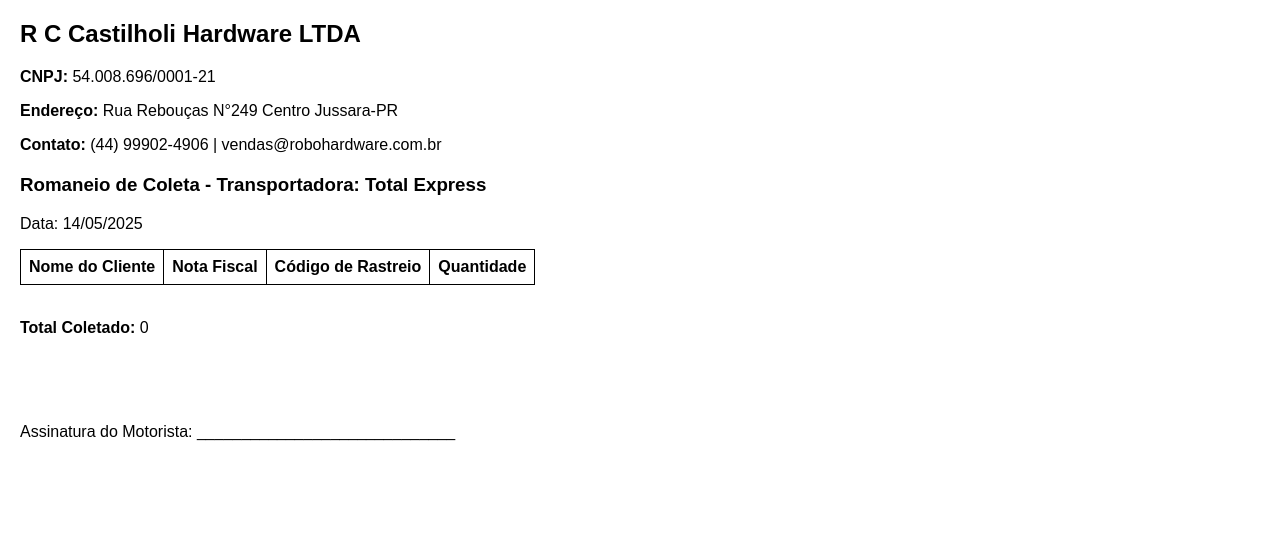
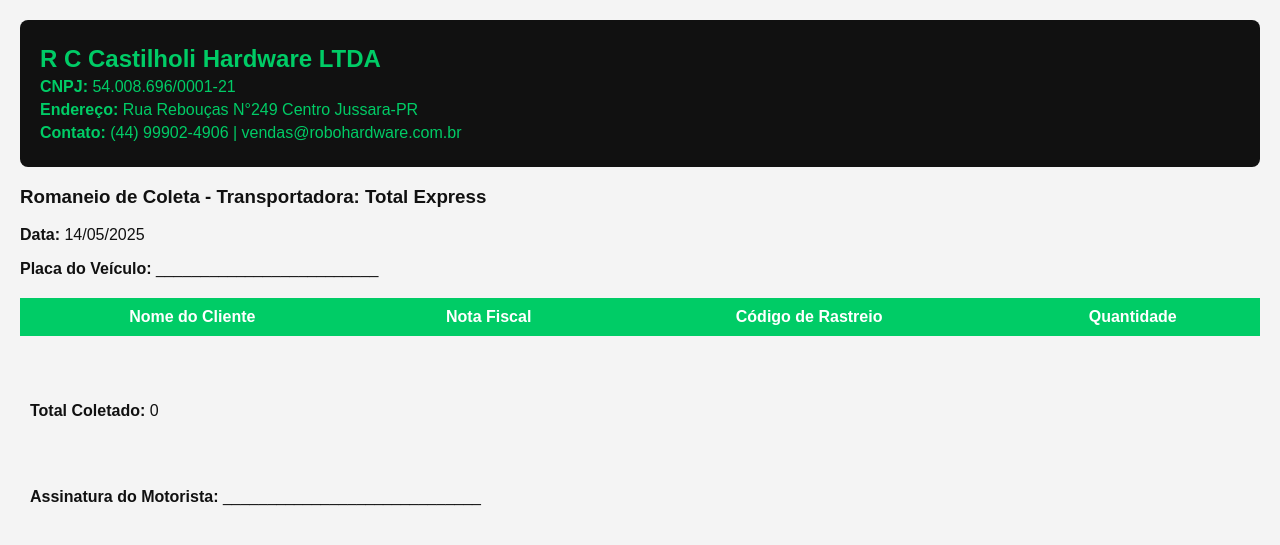
Before and after one commit to waguinhomaxlove/painel-bling, a Flask app: page /romaneio_gerado in a window 1280 px wide. Shown: the top 545 px of the page. Run offline with Flask 3, Linux system fonts and the light colour scheme; lists and menus that the app fills with data are empty.

Commit message:
Update romaneio_gerado.html

```diff
--- a/templates/romaneio_gerado.html
+++ b/templates/romaneio_gerado.html
@@ -3,10 +3,41 @@
 <head>
     <title>Romaneio de Coleta</title>
     <style>
-        body { font-family: Arial; margin: 20px; }
-        table, th, td { border: 1px solid black; border-collapse: collapse; }
-        th, td { padding: 8px; }
-        .empresa { margin-bottom: 20px; }
+        body {
+            font-family: Arial, sans-serif;
+            margin: 20px;
+            background-color: #f4f4f4;
+            color: #111;
+        }
+        .empresa {
+            background-color: #111;
+            color: #00cc66;
+            padding: 20px;
+            border-radius: 8px;
+        }
+        .empresa h2, .empresa p {
+            margin: 5px 0;
+        }
+        table {
+            width: 100%;
+            margin-top: 20px;
+            border-collapse: collapse;
+            background-color: #fff;
+        }
+        th {
+            background-color: #00cc66;
+            color: white;
+            padding: 10px;
+        }
+        td {
+            border: 1px solid #ccc;
+            padding: 10px;
+            text-align: center;
+        }
+        .rodape {
+            margin-top: 40px;
+            padding: 10px;
+        }
     </style>
 </head>
 <body>
@@ -18,7 +49,9 @@
     </div>
 
     <h3>Romaneio de Coleta - Transportadora: Total Express</h3>
-    <p>Data: {{ data }}</p>
+    <p><strong>Data:</strong> {{ data }}</p>
+    <p><strong>Placa do Veículo:</strong> _________________________</p>
+
     <table>
         <tr>
             <th>Nome do Cliente</th>
@@ -35,9 +68,11 @@
         </tr>
         {% endfor %}
     </table>
-    <br>
-    <p><strong>Total Coletado:</strong> {{ total }}</p>
-    <br><br><br>
-    <p>Assinatura do Motorista: _____________________________</p>
+
+    <div class="rodape">
+        <p><strong>Total Coletado:</strong> {{ total }}</p>
+        <br><br>
+        <p><strong>Assinatura do Motorista:</strong> _____________________________</p>
+    </div>
 </body>
 </html>
```
